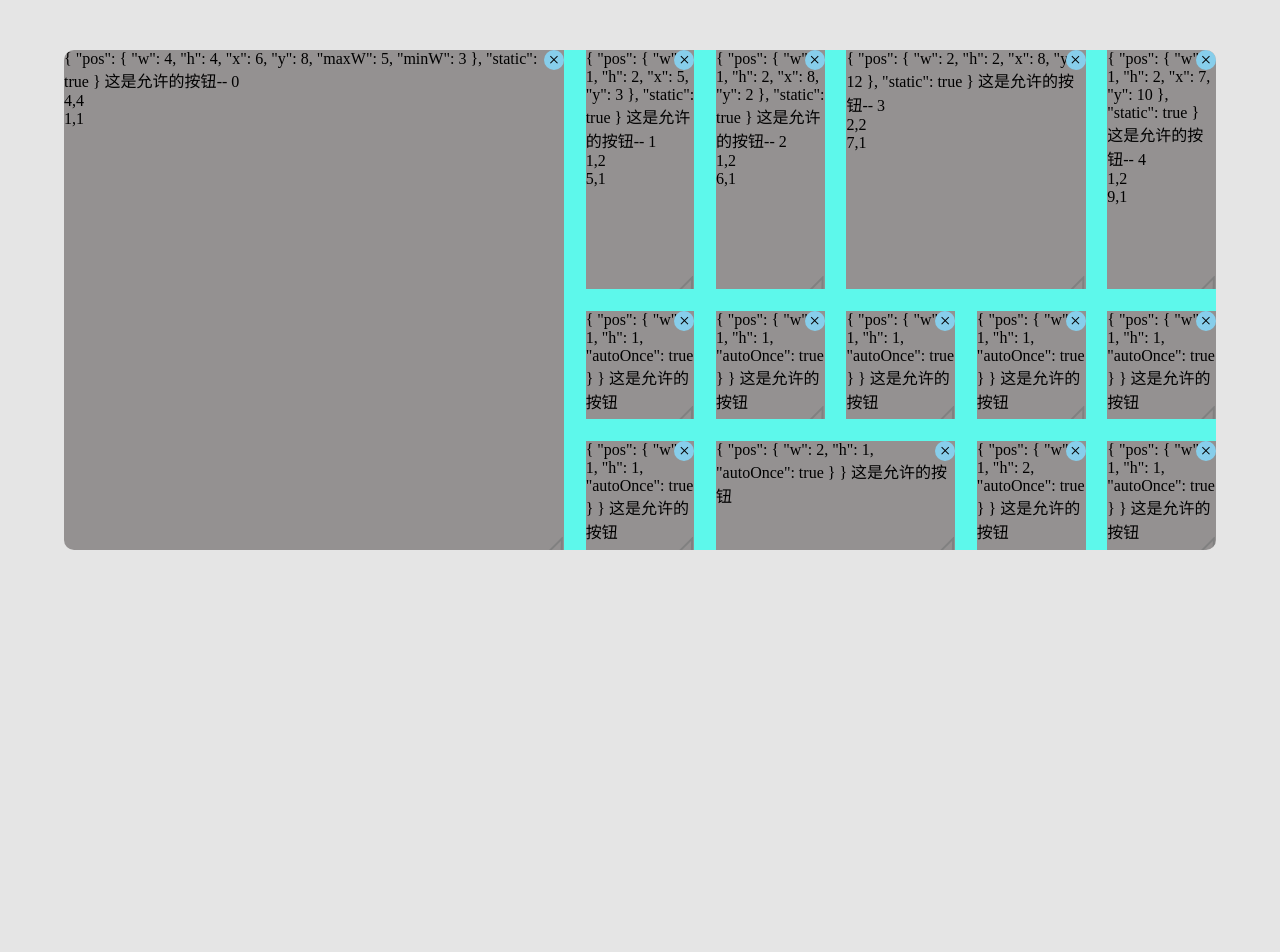
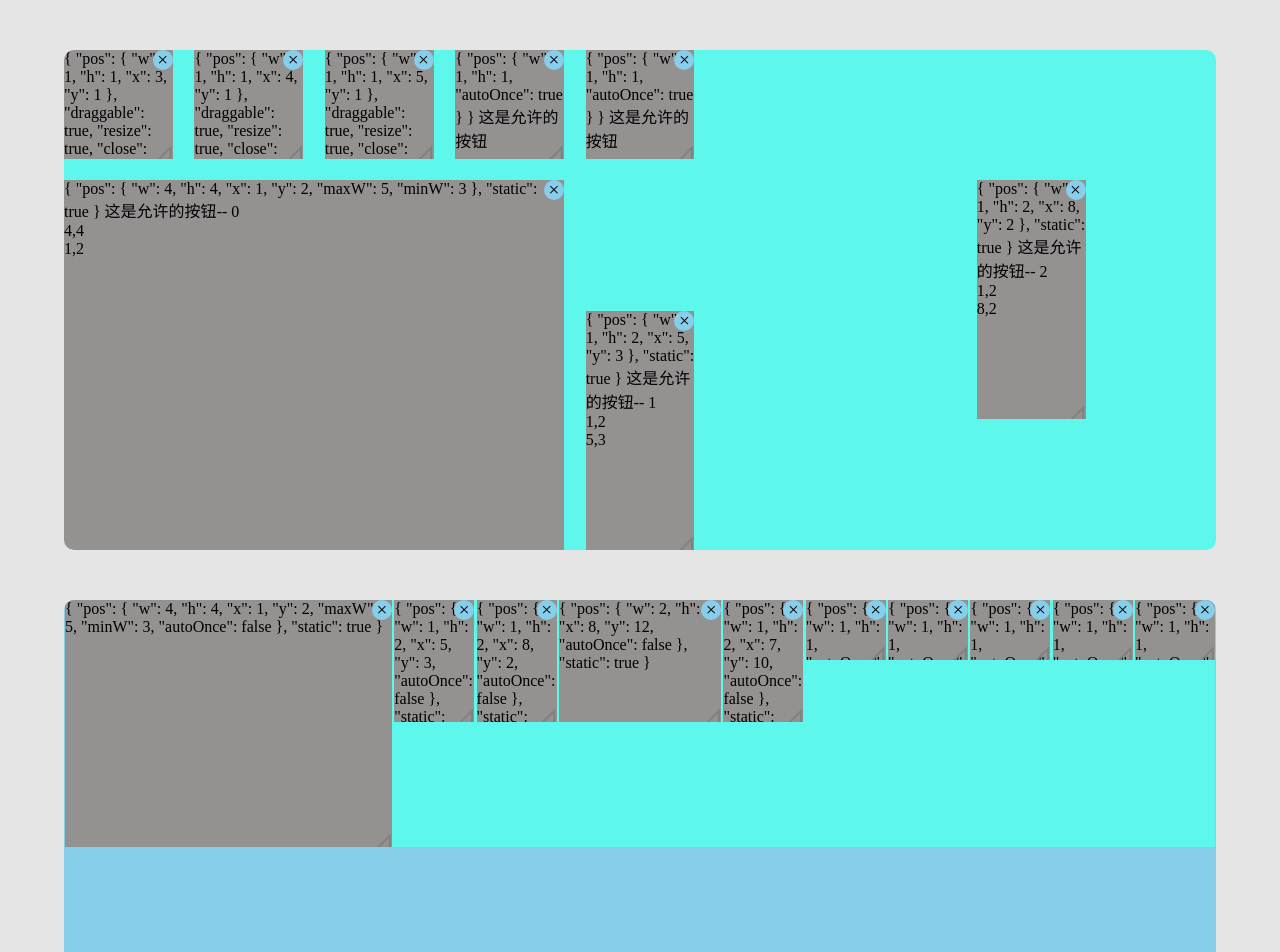
Before and after one commit to biggerstar/any-grid-layout, a Vue app: page / in a window 1280 px wide. Shown: the top 952 px of the page. Before the commit the page ends 800 px from the top, so only its background shows below. Built offline with nearby package versions, Linux system fonts and the light colour scheme.

Commit message:
优化layouts布局数据切换和触屏下的拖拽

```diff
--- a/src/components/GridItem.vue
+++ b/src/components/GridItem.vue
@@ -85,7 +85,7 @@ const reSetContainerSize = () => {
 onMounted(() => {
   const propsRaw = toRaw(props)
   container = parseContainerFromPrototypeChain(gridItem.value)
-  props.pos.autoOnce = !props.pos.x || !props.pos.y;
+  props.pos.autoOnce = !props.pos.x || !props.pos.y
 
   selfItem = container.add({
     el: gridItem.value,
--- a/src/stores/layout.js
+++ b/src/stores/layout.js
@@ -14,7 +14,7 @@ export const layoutData11 = [
 
 
 export const layoutData = [
-    {pos: {w: 4, h: 4, x: 6, y: 8, maxW: 5, minW: 3}, static: true },
+    {pos: {w: 4, h: 4, x: 1, y: 2, maxW: 5, minW: 3}, static: true },
     {pos: {w: 1, h: 2, x: 5, y: 3}, static: true },
     {pos: {w: 1, h: 2, x: 8, y: 2}, static: true},
     {pos: {w: 2, h: 2, x: 8, y: 12}, static: true},
@@ -24,6 +24,7 @@ export const layoutData = [
     {pos: {w: 1, h: 1}},
     {pos: {w: 1, h: 1}},
     {pos: {w: 1, h: 1}},
+
     {pos: {w: 1, h: 1}},
     {pos: {w: 2, h: 1}},
     {pos: {w: 1, h: 2}},
--- a/src/test/index.vue
+++ b/src/test/index.vue
@@ -7,7 +7,7 @@
         :events="events"
         :config="config"
         :render="render"
-        :layout-change="layoutChange"
+        :layoutChange="layoutChange"
     >
       <gridItem v-for="(item,index) in useLayout.data"
                 :key=index
@@ -27,23 +27,23 @@
         <span>这是允许的按钮</span>
       </gridItem>
     </GridContainer>
-    <!--        <GridContainer-->
-    <!--            class="grid-container"-->
-    <!--            style="height: 500px"-->
-    <!--            :config="config1"-->
-    <!--            :useLayout="useLayout1"-->
-    <!--            :events="events"-->
-    <!--        >-->
-    <!--          <gridItem v-for="(item,index) in useLayout1.data"-->
-    <!--                    :key=index-->
-    <!--                    :pos="item.pos"-->
-    <!--                    :draggable= true-->
-    <!--                    :resize= true-->
-    <!--                    :close= true-->
-    <!--          >-->
-    <!--            {{ item }}-->
-    <!--          </gridItem>-->
-    <!--        </GridContainer>-->
+            <GridContainer
+                class="grid-container"
+                style="height: 500px"
+                :config="config1"
+                :useLayout="useLayout1"
+                :events="events"
+            >
+              <gridItem v-for="(item,index) in useLayout1.data"
+                        :key=index
+                        :pos="item.pos"
+                        :draggable= true
+                        :resize= true
+                        :close= true
+              >
+                {{ item }}
+              </gridItem>
+            </GridContainer>
 
 
   </div>
@@ -57,6 +57,7 @@ import GridContainer from "@/components/GridContainer.vue";
 
 const layoutData1 = layoutData.filter((item, index) => index < 10)
 const layoutData2 = layoutData.filter((item, index) => index < 16)
+const layoutData3 = layoutData.filter((item, index) => index < 25)
 
 
 const events = {
@@ -156,20 +157,20 @@ const layouts = [
     // margin: [20, 20],
     // size: [90, 80],
     // minCol: 7,
-    data: layoutData1,
+    data: layoutData2,
   },
   {
     px: 800,
     col: 6,
     // margin: [10, 10],
     // size: [60, 80],
-    data: layoutData11,
+    data: layoutData1,
   },
   {
     px: 560,
     col: 9,
     margin: [20, 20],
-    size: [60, 80],
+    // size: [60, 80],
     data: layoutData11,
   },
   {
@@ -177,7 +178,7 @@ const layouts = [
     col: 4,
     // margin: [0, 0],
     // size: [36, 80],
-    data: layoutData11,
+    data: layoutData3,
   },
   {
     px: 200,
@@ -188,7 +189,7 @@ const layouts = [
   },
 ]
 const layouts1 = {
-  data: layoutData,
+  data: layoutData1 ,
   // col: 8,
   row: 8,
   ratio: 0.2,
@@ -201,23 +202,24 @@ const layouts1 = {
   // maxRow: 5,
   followScroll: true,
   scrollWaitTime: 800,
+  responsive: true,
   itemLimit: {
     // minW: 1,
     // minH: 1,
     // maxH: 1,
     // maxW: 1,
   },
-
   // sizeWidth: 80,
   // sizeHeight: 80,
   // marginX: 30,
   // marginY: 50,
 }
 const globalConf = {
-  responsive: true,
+  responsive: false,
   row: 6,
   responseMode: 'default',
   exchange: true,
+  slidePage :true,
   ratio: 0.2,
 }
 
@@ -242,7 +244,7 @@ const layoutChange = (currentLayout) => {
   // for (let k in currentLayout) {
   //   useLayout[k] = currentLayout[k]
   // }
-  useLayout.data = Object.assign([], currentLayout.data)
+  // useLayout.data = Object.assign([], currentLayout.data)
 }
 const render = (currentLayout, layouts) => {
   // console.log(currentLayout.px);
@@ -254,12 +256,12 @@ const render = (currentLayout, layouts) => {
   //   item.close = true
   //   return index < 10
   // })
-
+  // console.log(currentLayout.px,currentLayout.data);
   Object.assign(useLayout, currentLayout)
 
   if (!useLayout.data) useLayout.data = []
 
-  useLayout.data = layoutData
+  // useLayout.data = layoutData
 
   currentLayout.data.forEach((item, index) => {
     // useLayout.data.push(item)
--- a/src/units/grid/default/style/defaultStyle.js
+++ b/src/units/grid/default/style/defaultStyle.js
@@ -19,7 +19,9 @@ export const defaultStyle = {
         display:'block',
         overflow: 'hidden',
         position: 'absolute',
-        // touchAction:'none'
+        userSelect:'none',   // 禁止用户选择文本或元素
+        touchCallout:'none',  // 苹果禁用touch提示
+        // touchAction: 'none',  // 阻止touch事件
     },
     gridResizableHandle:{
         height: '20px',
--- a/src/units/grid/events/EditEvent.js
+++ b/src/units/grid/events/EditEvent.js
@@ -208,6 +208,7 @@ export default class EditEvent {
         prevent: {
             default: (ev) => ev.preventDefault(),
             false: (ev) => false,
+            contextmenu: (ev) =>  ev.preventDefault()
         },
         moveOuterContainer: {  //  用于跨容器Item通信，转移的各种处理
             /**用于嵌套情况两个【相邻】Container的直接过渡
@@ -722,6 +723,7 @@ export default class EditEvent {
                 // 拖拽滑动整个容器元素
                 const container = tempStore.fromContainer
                 if (!container) return
+                if (!container.slidePage) return
                 const element = container.element
                 let offsetX = ev.pageX - tempStore.mousedownEvent.pageX
                 let offsetY = ev.pageY - tempStore.mousedownEvent.pageY
@@ -729,26 +731,7 @@ export default class EditEvent {
                 const offsetTop = tempStore.slidePageOffsetInfo.offsetTop - offsetY
                 if (offsetLeft >= 0) element.scrollLeft = offsetLeft
                 if (offsetTop >= 0) element.scrollTop = offsetTop
-
-                // console.log(tempStore.slidePageOffsetInfo);
                 EPF.other.updateSlidePageInfo(ev.pageX, ev.pageY)
-                // let startY, startX
-                // let now = Date.now()
-                // startX = ev.screenX
-                // startY = ev.screenY
-                // const mouseSpeed = () => {
-                //     let dt = now - tempStore.mouseSpeed.timestamp;
-                //     let distanceX = Math.abs(startX - tempStore.mouseSpeed.endX);
-                //     let distanceY = Math.abs(startY - tempStore.mouseSpeed.endY);
-                //     let distance = distanceX > distanceY ? distanceX : distanceY   //  选一个移动最多的方向
-                //     let speed = Math.round(distance / dt * 1000);
-                //     // console.log(dt, distance, speed);
-                //     tempStore.mouseSpeed.endX = startX;
-                //     tempStore.mouseSpeed.endY = startY;
-                //     tempStore.mouseSpeed.timestamp = now;
-                //     return {distance, speed}
-                // }
-                // console.log(mouseSpeed());
             }
         },
         container: {
@@ -756,10 +739,10 @@ export default class EditEvent {
                 if (tempStore.isDragging || tempStore.isResizing) return  // 修复可能鼠标左键按住ItemAA，鼠标右键再次点击触发ItemB造成dragItem不一致问题
                 const container = parseContainer(ev)
                 if (!container) return   // 只有点击Container或里面元素才生效
-                else EEF.cursor.mousedown(ev)
                 tempStore.fromItem = parseItem(ev)
                 if (!container && !tempStore.fromItem) return
-                if (container && !tempStore.fromItem) {
+                if (container && !tempStore.fromItem && !ev.touches) {
+                    EEF.cursor.mousedown(ev)
                     tempStore.slidePageOffsetInfo = {
                         offsetTop: container.element.scrollTop,
                         offsetLeft: container.element.scrollLeft,
@@ -824,6 +807,7 @@ export default class EditEvent {
                 tempStore.isLeftMousedown = true
                 tempStore.mousedownEvent = ev
                 tempStore.fromContainer = container
+                EEF.check.resizeOrDrag(ev)
 
                 if (tempStore.fromItem) {
                     // tempStore.fromItem._mask_(true)
@@ -835,12 +819,12 @@ export default class EditEvent {
                 //----------------------------------------------------------------//
             },
             mousemove: throttle((ev) => {
+                const container = parseContainer(ev)
                 if (tempStore.isLeftMousedown) {
                     if (tempStore.dragOrResize === 'slidePage') {
                         EPF.other.slidePage(ev)
                         return
                     }
-                    const container = parseContainer(ev)
                     tempStore.beforeContainer = tempStore.currentContainer
                     tempStore.currentContainer = container || null
                     if (tempStore.currentContainer !== null && tempStore.beforeContainer !== null) {   // 表示进去了某个Container内
@@ -881,7 +865,7 @@ export default class EditEvent {
                     const overItem = parseItem(ev)
                     if (overItem) {
                         const evClassList = ev.target.classList
-                        if (overItem.static) {
+                        if (overItem.static && container && !container.responsive) {
                             if (EEF.cursor.cursor !== 'static-no-drop') EEF.cursor.staticItemNoDrop()   // 静态模式才notDrop
                         } else if (evClassList.contains('grid-item-close-btn')) {
                             if (EEF.cursor.cursor !== 'item-close') EEF.cursor.itemClose()
@@ -900,7 +884,7 @@ export default class EditEvent {
                 if (tempStore.isResizing) EEF.itemResize.mouseup(ev)
                 // if (tempStore.isDragging) EEF.itemDrag.mouseup(ev)
 
-                if (container && EEF.cursor.cursor !== 'in-container') EEF.cursor.inContainer()
+                if (container && container.responsive && EEF.cursor.cursor !== 'in-container') EEF.cursor.inContainer()
                 const fromItem = tempStore.fromItem
                 const dragItem = tempStore.moveItem ? tempStore.moveItem : tempStore.fromItem
 
@@ -963,8 +947,11 @@ export default class EditEvent {
                 //--------------------------点击关闭按钮-----------------------------//
                 const downTagClassName = tempStore.mouseDownElClassName
                 if (downTagClassName && downTagClassName.includes('grid-item-close-btn')) {
+                    const target = ev.touchTarget ? ev.touchTarget : ev.target
+                    if(target.classList.contains('grid-item-close-btn')){
                        const evItem = parseItem(ev)
                        if (evItem === tempStore.fromItem) evItem.remove(true)
+                   }
                 }
 
                 //--------------------------------------------------------------------------//
@@ -996,15 +983,16 @@ export default class EditEvent {
                         dragItem.container.eventManager._callback_('itemResized', dragItem.pos.w, dragItem.pos.h, dragItem)
                     }
                 }
+
+                if(tempStore.isLeftMousedown){
+                    if (tempStore.dragOrResize === 'slidePage') {
                         const sPFI = tempStore.slidePageOffsetInfo
                         const offsetLeft = sPFI.newestPageX - ev.pageX
                         const offsetTop = sPFI.newestPageY - ev.pageY
-                console.log(offsetLeft, offsetTop);
-
-                if (tempStore.dragOrResize === 'slidePage') {
                         // 实现container在鼠标释放之后惯性滑动
                         let timeCont = 500
                         const container = tempStore.fromContainer
+                        if (container.slidePage && (offsetTop >= 20 || offsetLeft >= 20) ) {
                             const timer = setInterval(() => {
                                 timeCont -= 20
                                 container.element.scrollTop += parseInt((((offsetTop / 100 * timeCont) / 30) || 0).toString())
@@ -1012,6 +1000,9 @@ export default class EditEvent {
                                 if (timeCont <= 0 || tempStore.isLeftMousedown) clearInterval(timer)
                             }, 20)
                         }
+                    }
+                }
+
 
 
                 //-------------------------------重置相关缓存-------------------------------//
@@ -1039,20 +1030,22 @@ export default class EditEvent {
                 // touch 和 drag效果是一样的
                 ev = ev || window.event
                 if (ev.touches) {
-                    if (ev.stopPropagation) {
-                        ev.stopPropagation()
-                        ev.preventDefault()
-                    }
+                    if (ev.stopPropagation) ev.stopPropagation()
                     tempStore.deviceEventMode = 'touch'
                     ev = singleTouchToCommonEvent(ev)
                 } else tempStore.deviceEventMode = 'mouse'
                 if (tempStore.deviceEventMode === 'touch') {
                     tempStore.allowTouchMoveItem = false
                     const container = parseContainer(ev)
+                    document.addEventListener('contextmenu', EEF.prevent.contextmenu)  // 禁止长按弹出菜单
                     const pressTime = container ? container.pressTime : 360  // 长按多久响应拖动事件，默认360ms
                     tempStore.timeOutEvent = setTimeout(() => {
                         tempStore.allowTouchMoveItem = true
                         EPF.container.mousemove(ev)   // 触屏模式下只为了触发生成克隆元素
+                        const timer = setTimeout(()=>{
+                            document.removeEventListener('contextmenu', EEF.prevent.contextmenu)
+                            clearTimeout(timer)
+                        },600)
                         clearTimeout(tempStore.timeOutEvent)
                     }, pressTime)
                 }
@@ -1085,6 +1078,7 @@ export default class EditEvent {
                     tempStore.allowTouchMoveItem = false
                     tempStore.deviceEventMode = 'touch'
                     ev = singleTouchToCommonEvent(ev)
+                    document.removeEventListener('contextmenu', EEF.prevent.contextmenu)
                 } else tempStore.deviceEventMode = 'mouse'
                 EPF.container.mouseup(ev)    // 根据浏览器事件特性，触屏模式下快读点击情况下mouseup和touchend都会执行该函数，所以这里会执行两次但是不影响基本功能
             }
@@ -1116,8 +1110,8 @@ export default class EditEvent {
         document.addEventListener('mousedown', EPF.container.touchstartOrMousedown)
         document.addEventListener('touchstart', EPF.container.touchstartOrMousedown, {passive: false})
 
-        document.addEventListener('dragstart', EEF.prevent.default)
-        document.addEventListener('selectstart', EEF.prevent.default)
+        // document.addEventListener('dragstart', EEF.prevent.false)
+        // document.addEventListener('selectstart', EEF.prevent.false)
 
         //-------------------------------原来的必须挂dom上的事件-----------------------------//
         document.addEventListener('mousemove', EPF.container.touchmoveOrMousemove)
@@ -1132,8 +1126,8 @@ export default class EditEvent {
         document.removeEventListener('mousedown', EPF.container.touchstartOrMousedown)
         document.removeEventListener('touchstart', EPF.container.touchstartOrMousedown)
 
-        document.removeEventListener('dragstart', EEF.prevent.default)
-        document.removeEventListener('selectstart', EEF.prevent.default)
+        // document.removeEventListener('dragstart', EEF.prevent.false)
+        // document.removeEventListener('selectstart', EEF.prevent.false)
 
         //-----------------------------------------------------------------------------//
         document.removeEventListener('mousemove', EPF.container.touchmoveOrMousemove)
--- a/src/units/grid/main/container/LayoutInstantiationField.js
+++ b/src/units/grid/main/container/LayoutInstantiationField.js
@@ -28,8 +28,8 @@ export default class LayoutInstantiationField {
     scrollWaitTime = 800   // 当Item移动到容器边缘，等待多久进行自动滚动,默认800ms
     scrollSpeedX = null    // 当Item移动到容器边缘，自动滚动每36ms 的X轴速度,单位是px,默认为null
     scrollSpeedY = null    // 当Item移动到容器边缘，自动滚动每36ms 的Y轴速度,单位是px,默认为null
-    resizeReactionDelay = 200    // 当Container大小改变时检测是否切换其他符合px限制的layout所用的时间间隔,建议间隔不要太低
-
+    resizeReactionDelay = 200    // 当Container元素大小改变时检测是否切换其他符合px限制的layout所用的时间间隔
+    slidePage = true    // 点击container的空白处是否能拖拽进行滑动容器
     nestedOutExchange = false   //  如果是嵌套页面，从嵌套页面里面拖动出来Item是否立即允许该被嵌套的容器参与响应布局,true是允许，false是不允许,参数给被嵌套容器
     //------------------------------------------------------//
     constructor(config = {}) {
```
Also changed, not shown: src/components/GridContainer.vue (+6 -9 lines), src/units/grid/main/container/Container.js (+8 -6 lines), src/units/grid/main/item/ItemPos.js (+8 -8 lines), src/units/grid/other/tool.js (+5 -3 lines). Lines whose indentation alone changed are shown as unchanged.
